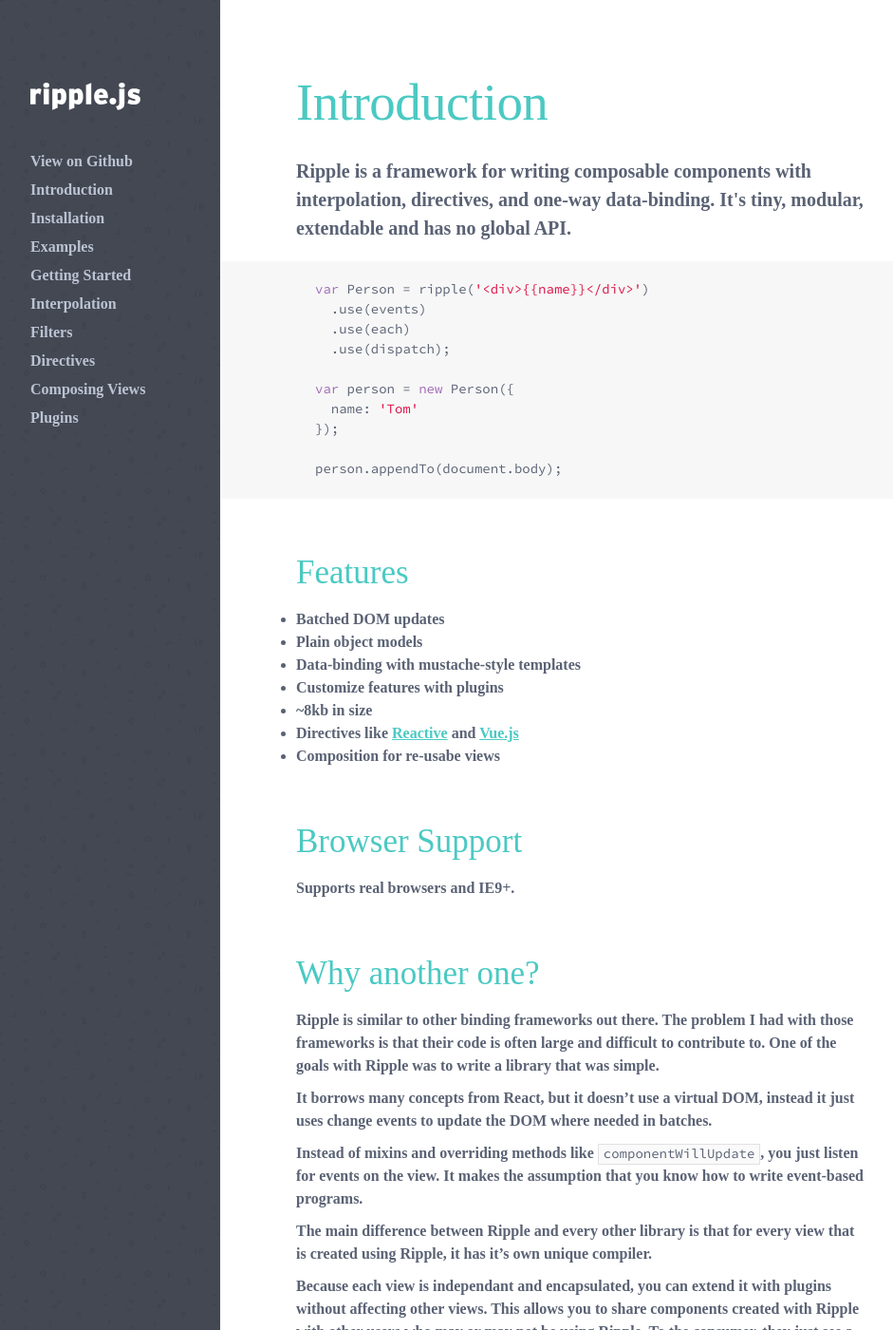
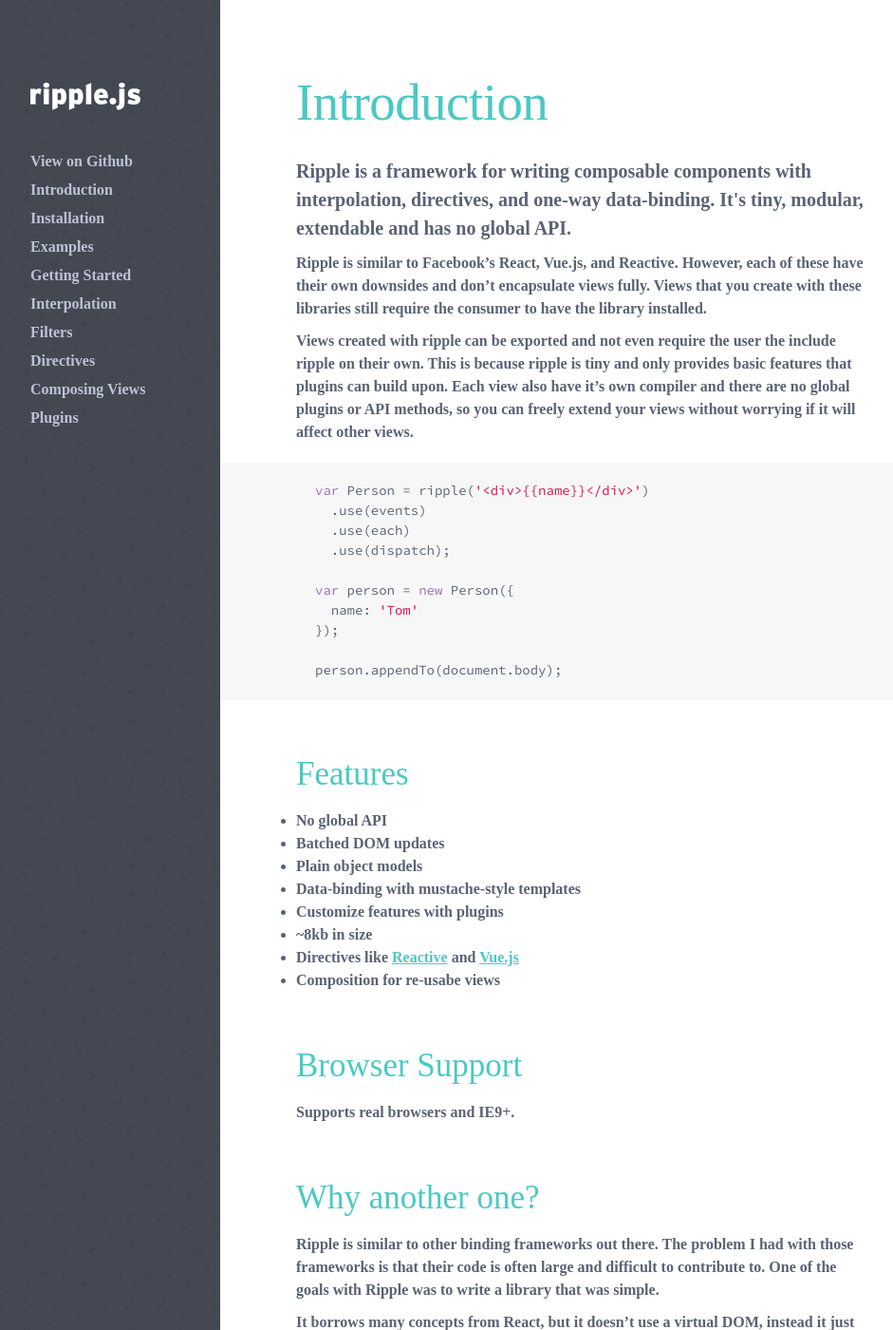
Before and after one commit to ripplejs/ripplejs.github.io, a Jekyll site: the page built from guide/index.markdown, in a window 1280 px wide and 1400 px high. Shown: the whole window at 95% size, without its empty margins (18-959 px from the left). Built offline with Jekyll 4.4.1, drawn with Linux system fonts in a browser that asks for light colours; Markdown is read by kramdown in place of the engine named in the settings.

Commit message:
Added more description

```diff
--- a/guide/index.markdown
+++ b/guide/index.markdown
@@ -3,6 +3,10 @@
 title: "Introduction"
 ---
 <p class="Copy-lead">Ripple is a framework for writing composable components with interpolation, directives, and one-way data-binding. It's tiny, modular, extendable and has no global API.</p>
+
+Ripple is similar to Facebook's React, Vue.js, and Reactive. However, each of these have their own downsides and don't encapsulate views fully. Views that you create with these libraries still require the consumer to have the library installed.
+
+Views created with ripple can be exported and not even require the user the include ripple on their own. This is because ripple is tiny and only provides basic features that plugins can build upon. Each view also have it's own compiler and there are no global plugins or API methods, so you can freely extend your views without worrying if it will affect other views.
 
 <pre class="Code" data-language="js">
 <code>var Person = ripple('&lt;div>&#123;&#123;name}}&lt;/div>')
@@ -18,6 +22,7 @@
 
 ## Features
 
+ * No global API
  * Batched DOM updates
  * Plain object models
  * Data-binding with mustache-style templates
```
